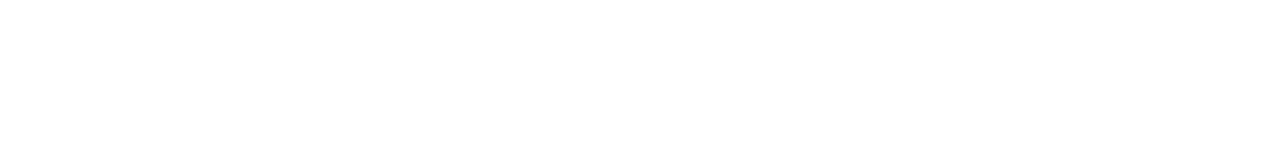
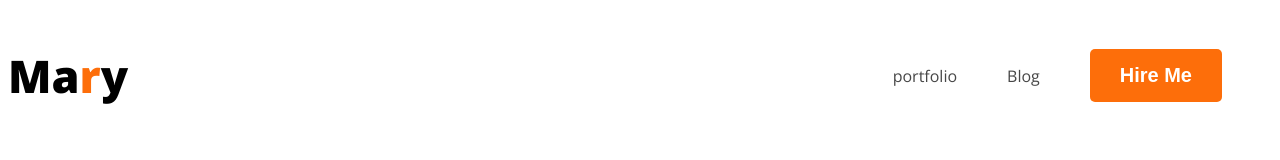
Before and after one commit to SumanChandraDas/WebDeveloperPortfolio, a plain HTML site: page index.html in a window 1280 px wide. Drawn offline with nearby package versions, Linux system fonts and the light colour scheme.

Commit message:
nav added

```diff
--- a/index.html
+++ b/index.html
@@ -5,11 +5,25 @@
     <meta charset="UTF-8">
     <meta name="viewport" content="width=device-width, initial-scale=1.0">
     <title>Web developer portfolio</title>
+    <link rel="stylesheet" href="styles/portfolio.css">
+    <link rel="preconnect" href="https://fonts.googleapis.com">
+    <link rel="preconnect" href="https://fonts.gstatic.com" crossorigin>
+    <link href="https://fonts.googleapis.com/css2?family=Open+Sans:ital,wght@0,300..800;1,300..800&display=swap"
+        rel="stylesheet">
+    <link rel="stylesheet" href="styles/portfolio.css">
 </head>
 
 <body>
     <Header>
-
+        <!-- Nav Start  -->
+        <nav>
+            <h2 class="nav-title">Ma<span class="text-primary">r</span>y</h2>
+            <ul>
+                <li><a href="">portfolio</a></li>
+                <li><a href="">Blog</a></li>
+                <li><button class="button-primary">Hire Me</button></li>
+            </ul>
+        </nav>
     </Header>
     <main>
 
--- /dev/null
+++ b/styles/portfolio.css
@@ -0,0 +1,49 @@
+/* common style  */
+
+body {
+    font-family: "Open Sans", sans-serif;
+
+}
+
+.text-primary {
+    color: #FD6E0A;
+
+}
+
+.button-primary {
+    font-size: 20px;
+    font-weight: 700;
+    border-radius: 5px;
+    background: #FD6E0A;
+    color: white;
+    border: none;
+    padding: 15px 30px;
+}
+
+/* Nav related style  */
+nav {
+    display: flex;
+    align-items: center;
+    justify-content: space-between;
+}
+
+.nav-title {
+    font-size: 45px;
+    font-style: normal;
+    font-weight: 800;
+}
+
+nav ul {
+    display: flex;
+    list-style: none;
+    align-items: center;
+}
+
+nav li {
+    margin-right: 50px;
+}
+
+nav li a {
+    text-decoration: none;
+    color: #474747;
+}
```
